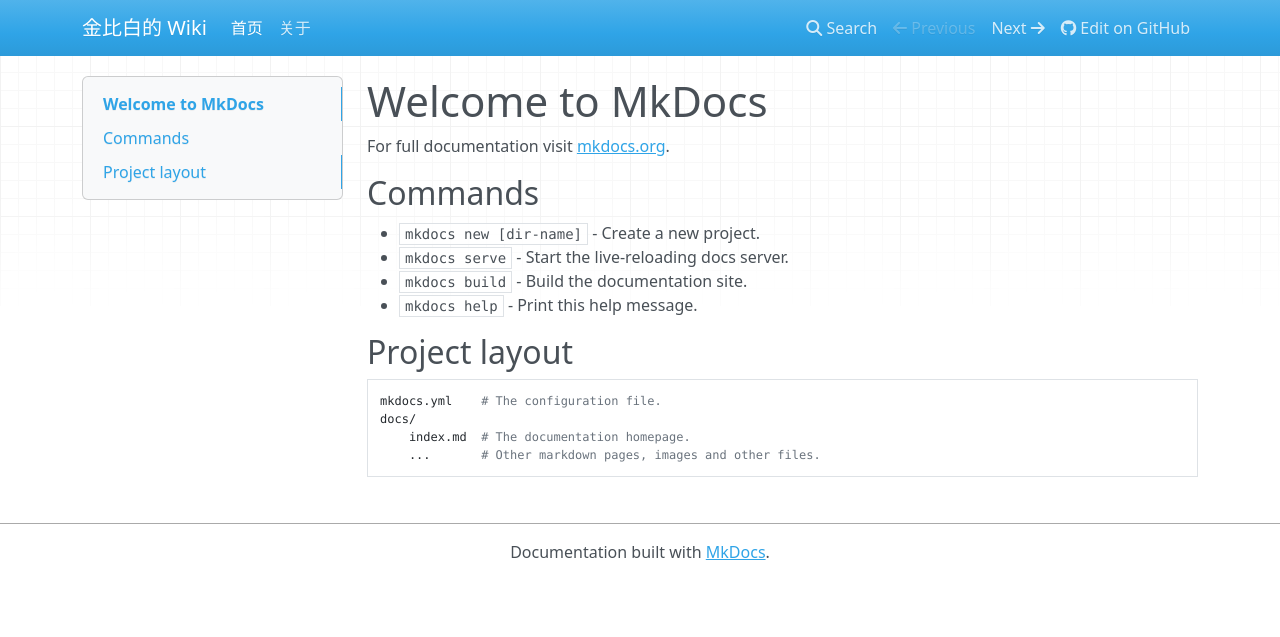
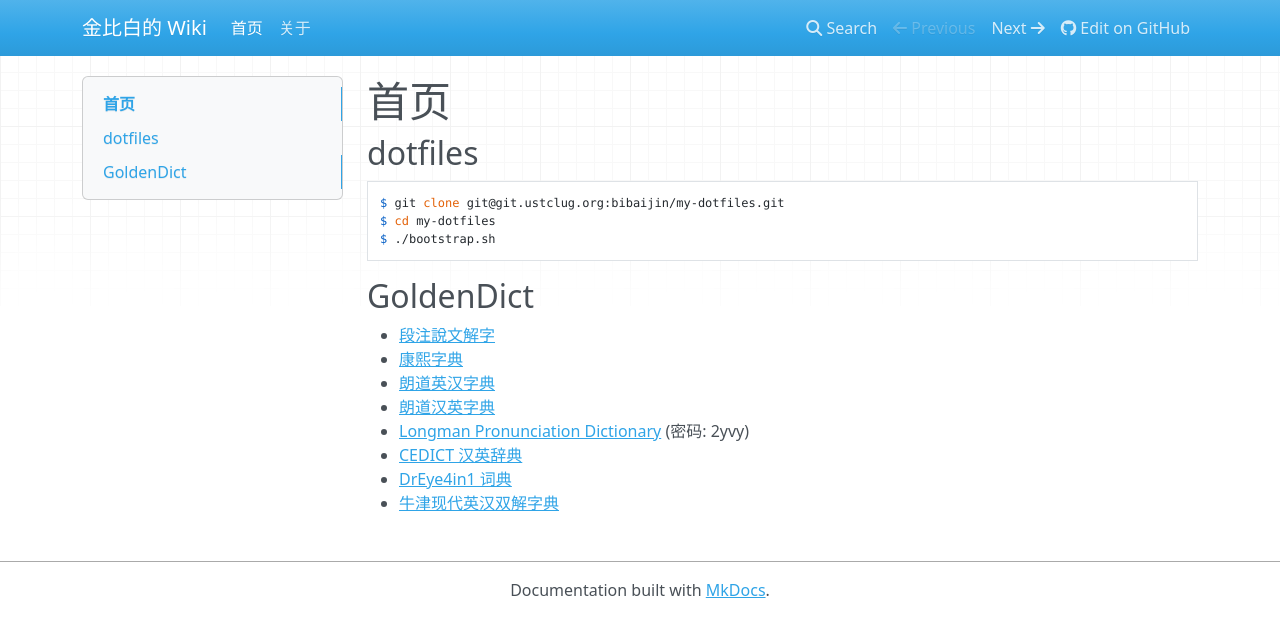
Before and after one commit to bibaijin/wiki, an MkDocs documentation site: the page built from docs/index.md, in a window 1280 px wide. Shown: the top 637 px of the page. Built offline with MkDocs 1.6.1, drawn with Linux system fonts in a browser that asks for light colours; nearby versions of some CDN libraries; old or Windows-style settings are respelled for this version of MkDocs.

Commit message:
add goldendict

````diff
--- a/docs/index.md
+++ b/docs/index.md
@@ -1,17 +1,20 @@
-# Welcome to MkDocs
+# 首页
 
-For full documentation visit [mkdocs.org](http://mkdocs.org).
+## dotfiles
 
-## Commands
+```
+$ git clone git@git.ustclug.org:bibaijin/my-dotfiles.git
+$ cd my-dotfiles
+$ ./bootstrap.sh
+```
 
-* `mkdocs new [dir-name]` - Create a new project.
-* `mkdocs serve` - Start the live-reloading docs server.
-* `mkdocs build` - Build the documentation site.
-* `mkdocs help` - Print this help message.
+## GoldenDict
 
-## Project layout
-
-    mkdocs.yml    # The configuration file.
-    docs/
-        index.md  # The documentation homepage.
-        ...       # Other markdown pages, images and other files.
+- [段注說文解字](http://download.huzheng.org/zh_CN/)
+- [康熙字典](http://download.huzheng.org/zh_CN/)
+- [朗道英汉字典](http://download.huzheng.org/zh_CN/)
+- [朗道汉英字典](http://download.huzheng.org/zh_CN/)
+- [Longman Pronunciation Dictionary](https://pan.baidu.com/s/1jJwS6hS) (密码: 2yvy)
+- [CEDICT 汉英辞典](http://download.huzheng.org/zh_CN/)
+- [DrEye4in1 词典](http://download.huzheng.org/zh_CN/)
+- [牛津现代英汉双解字典](http://download.huzheng.org/zh_CN/)
--- a/mkdocs.yml
+++ b/mkdocs.yml
@@ -1,5 +1,6 @@
 site_name: 金比白的 Wiki
-repo_url: https://github.com/bibaijin/wiki
+repo_url: https://github.com/bibaijin/wiki/
+site_url: https://bibaijin.github.io/wiki/
 
 pages:
   - 首页: index.md
````
Also changed, not shown: README.md (added, +3 -0 lines).
